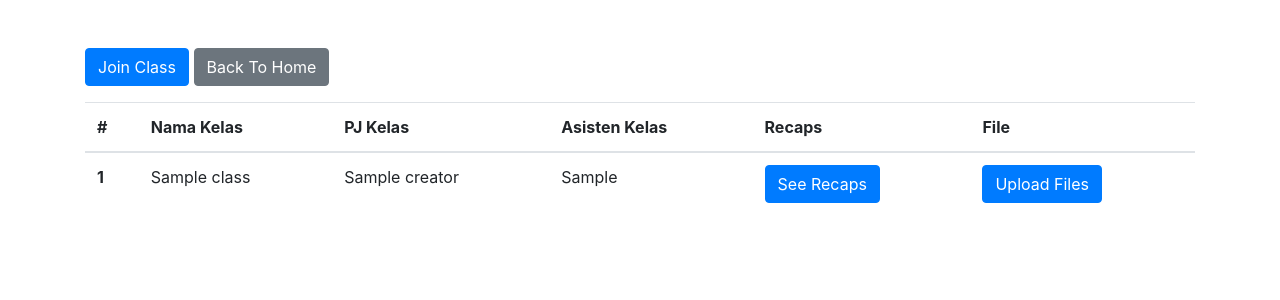
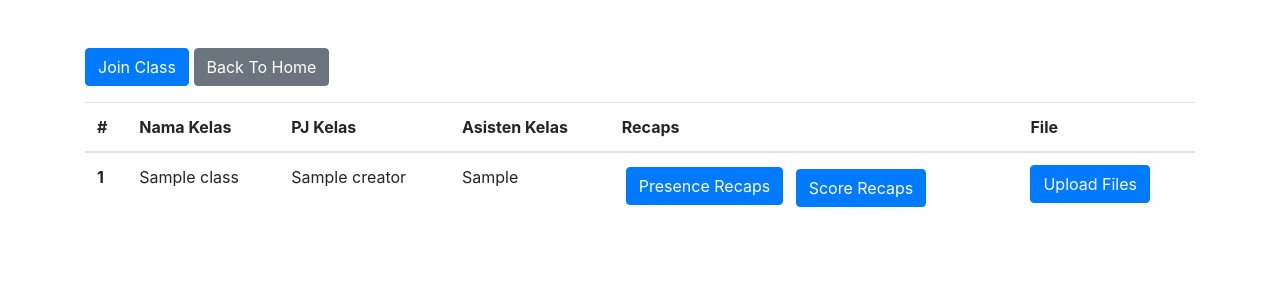
Before and after one commit to bintangx1902/lab_app_assistant, a Django app: template presence/templates/presence/class_list.html in a window 1280 px wide. Shown: the part 66-366 px from the top of the page. Run offline with Django 3.2, Linux system fonts and the light colour scheme; the template is opened without the code that fills it: most values are stand-ins (such as "Sample title", 1, 10 or a date in 2020).

Commit message:
add button for link to score recaps

```diff
--- a/presence/templates/presence/class_list.html
+++ b/presence/templates/presence/class_list.html
@@ -24,14 +24,14 @@
                 <td>{{ class.creator }}</td>
                 <td>
                     {% for pr in class.pr.all %}
-                    {{ pr }}
+                    {{ pr }} <br>
                     {% endfor %}
                 </td>
-                <td><a href="{% url 'presence:my-presence-recap' class.link %}" class="btn btn-primary">See Recaps</a></td>
                 <td>
-<!--                    {{ class.from_class.all.count }} - -->
-<!--                    {% for x in class.from_class.all %}-->
-<!--                    {% endfor %}-->
+                    <a href="{% url 'presence:my-presence-recap' class.link %}" class="btn btn-primary mt-0 mx-1 mb-1">Presence Recaps</a>
+                    <a href="{% url 'presence:my-score-recap' class.link %}" class="btn btn-primary m-1">Score Recaps</a>
+                </td>
+                <td>
                     <a href="{% url 'presence:upload-file' class.link %}" class="btn btn-primary">Upload Files</a>
                 </td>
             </tr>
```
